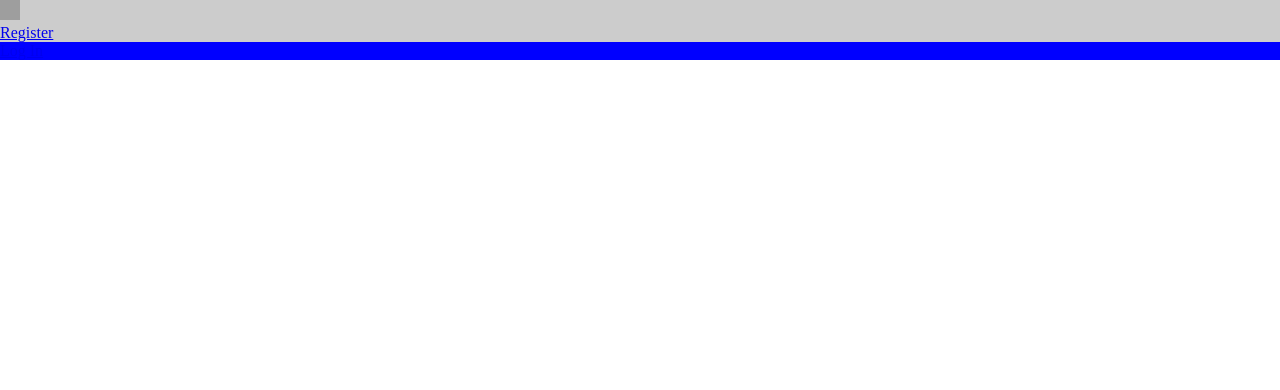
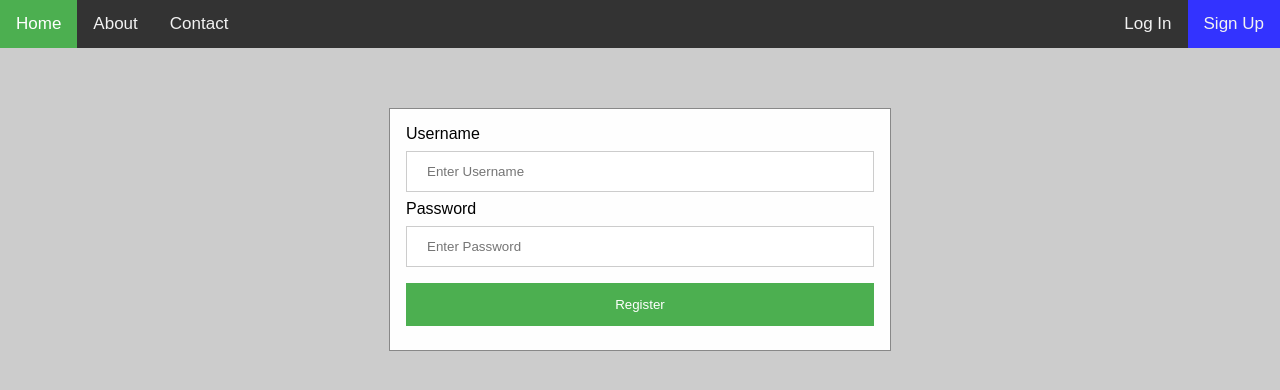
Before and after one commit to rschneider98/CS470APP, a Flask app: page /login in a window 1280 px wide. Shown: the top 390 px of the page. Run offline with Flask 2, Linux system fonts and the light colour scheme; grey boxes are pictures that could not be loaded.

Commit message:
finished web layout

```diff
--- a/src/main.py
+++ b/src/main.py
@@ -7,23 +7,25 @@ from flask import (
     redirect,
     url_for,
     request,
+    make_response,
     render_template
 )
 import mysql              # mysql connector library
 import sqlalchemy as sql  # sqlalchemy is used to connect to db
 import pandas as pd       # used to execute SQL statements on sqlalchemy engine
 import sha3               # cryptographic hash for user verification
+from markupsafe import escape
 
 # SET ENVIRONMENT VARIABLES FOR DB
 # since this will be run at the same location as DB these are formatted for local connections to DB
 host = "127.0.0.1"  # localhost
 port = 3306         # local port
 dbname = "music_library"
-user = os.environ["db_user"]
+dbuser = os.environ["db_user"]
 pwd = os.environ["db_pwd"]     # DO NOT hard-code this
 
 # create SQL engine for DB
-engine = sql.create_engine(f'mysql+mysqlconnector://{user}:{pwd}@{host}:{port}/{dbname}')
+engine = sql.create_engine(f'mysql+mysqlconnector://{dbuser}:{pwd}@{host}:{port}/{dbname}')
 
 # SET UP FLASK APPLICATION
 app = Flask(__name__)
@@ -32,25 +34,42 @@ app = Flask(__name__)
 @app.route('/')
 def index():
     # index route for webpage
+    # if cookie does not exist, then the get function returns None
+    user = request.cookies.get('userID')
+    if user is not None:
+        render_template("index.html", user=user)
     return render_template("index.html")
 
 
 @app.route('/about')
 def about():
     # return static information for about page
-    return 'Hello, World!'
+    # check if user is logged in to pass correct variables to template
+    user = request.cookies.get('userID')
+    if user is not None:
+        render_template("about.html", user=user)
+    return render_template("about.html")
 
 
 @app.route('/contact')
 def contact():
-    # return static contact page
-    return 'Hello, World!'
+    # return static contact page, check if user
+    # is logged in to pass correct variables to template
+    user = request.cookies.get('userID')
+    if user is not None:
+        render_template("contact.html", user=user)
+    return render_template("contact.html")
 
 
-@app.route('/signup')
+@app.route('/signup', methods=['POST', 'GET'])
 def signup():
+    if request.method == 'POST':
+        # verify that the passwords match
+        # verify that the username and email are unused
+        # update the user information with the new data
+        pass
     # create page to allow users to sign up
-    return 'Hello, World!'
+    return render_template("signup.html")
 
 
 @app.route('/login', methods=['POST', 'GET'])
@@ -59,7 +78,9 @@ def login():
     if request.method == 'POST':
         # verify user exists and validate password is correct
         # create user authorization cookie
-        user = request.form['nm']
+        if not request.cookies.get('foo'):
+            res = make_response("Setting a cookie")
+            res.set_cookie('foo', 'bar', max_age=60 * 60 * 24 * 365 * 2)
         return redirect(url_for('browse'))
     else:
         return render_template("login.html")
@@ -69,7 +90,7 @@ def login():
 def logout():
     # delete user authorization cookie
     # redirect to index
-    return 'Hello, World!'
+    return redirect(url_for('index'))
 
 
 @app.route('/browse')
@@ -86,16 +107,6 @@ def sitemap():
     return 'Hello, World!'
 
 
-
-
-
-def print_hi(name):
-    # Use a breakpoint in the code line below to debug your script.
-    print(f'Hi, {name}')  # Press Ctrl+F8 to toggle the breakpoint.
-
-
 # Press the green button in the gutter to run the script.
 if __name__ == '__main__':
-    print_hi('PyCharm')
-
-# See PyCharm help at https://www.jetbrains.com/help/pycharm/
+    pass
--- /dev/null
+++ b/src/static/forms.css
@@ -0,0 +1,52 @@
+body {
+    background-color: #cccccc;
+}
+
+/* Full-width input fields */
+input[type=text], input[type=password] {
+  width: 100%;
+  padding: 12px 20px;
+  margin: 8px 0;
+  display: inline-block;
+  border: 1px solid #ccc;
+  box-sizing: border-box;
+}
+
+/* Set a style for all buttons */
+button {
+  background-color: #4CAF50;
+  color: white;
+  padding: 14px 20px;
+  margin: 8px 0;
+  border: none;
+  cursor: pointer;
+  width: 100%;
+}
+
+button:hover {
+  opacity: 0.8;
+}
+
+.container {
+  padding: 16px;
+}
+
+/* The Modal (background) */
+.modal {
+  z-index: 1; /* Sit on top */
+  left: 0;
+  top: 0;
+  width: 100%; /* Full width */
+  height: 100%; /*  Full height */
+  overflow: auto; /* Enable scroll if needed */
+  padding-top: 60px;
+}
+
+/* Modal Content/Box */
+.modal-content {
+  background-color: #fefefe;
+  margin: 0 auto 0 auto; /* 0 from the top, 0 from the bottom and centered */
+  border: 1px solid #888;
+  width: 80%; /* Could be more or less, depending on screen size */
+  max-width: 500px;
+}
--- a/src/static/style.css
+++ b/src/static/style.css
@@ -1,29 +1,30 @@
-#header {
-    width: 100%;
-    height: 50px;
-    background-color: #cccccc;
-    padding: 0;
-    margin: 0;
-    position: fixed;
-    left: 0;
-    top: 0;
+body {
+  margin: 0;
+  font-family: Arial, Helvetica, sans-serif;
 }
 
-.nav_btn {
-    border: 2px;
-    border-color: #000000;
+.topnav {
+  overflow: hidden;
+  background-color: #333;
 }
 
-#login {
-    background-color: blue;
+.topnav a {
+  float: left;
+  color: #f2f2f2;
+  text-align: center;
+  padding: 14px 16px;
+  text-decoration: none;
+  font-size: 17px;
 }
 
-#logout {
-    background-color: blue;
+.topnav a:hover {
+  background-color: #ddd;
+  color: black;
 }
 
-#signup {
-    background-color: orange;
+.topnav a.active {
+  background-color: #4CAF50;
+  color: white;
 }
 
 .flash{
@@ -33,8 +34,8 @@
     background-color: red;
 }
 
-#content{
-    width: 100%;
-    padding: 0;
-    margin: 0;
+#centered {
+    width: 80%;
+    margin-left: auto;
+    margin-right: auto;
 }
--- a/src/templates/base.html
+++ b/src/templates/base.html
@@ -1,19 +1,22 @@
 <!doctype html>
 <head>
     <title>{% block title %}{% endblock %}</title>
-    <link rel="stylesheet" href="{{ url_for('static', filename='style.css') }}">
-    <link rel="stylesheet" href="{{ url_for('static', filename='style.css') }}">
+    <link rel="stylesheet" type="text/css" href="{{ url_for('static', filename='style.css') }}">
+    {% block head %}{% endblock %}
 </head>
-<header id="header">
-    <img src="{{ url_for('static', filename='logo.jpg') }}" alt="logo" width="20" height="20">
-    {% if g.user %}
-    <div><span>Hello, {{ g.user['username'] }}</span></div>
-    <div class="nav_btn" id="logout"><a href="{{ url_for('logout') }}">Log Out</a></div>
+<body>
+<div class="topnav">
+    <a class="active" href="{{ url_for('index') }}">Home</a>
+    <a href="{{ url_for('about') }}">About</a>
+    <a href="{{ url_for('contact') }}">Contact</a>
+    {% if user is defined %}
+    <span>Hello, {{user}}</span>
+    <a href="{{ url_for('logout') }}" style="float:right">Logout</a>
     {% else %}
-    <div class="nav_btn" id="signin"><a href="{{ url_for('signup') }}">Register</a></div>
-    <div class="nav_btn" id="login"><a href="{{ url_for('login') }}">Log In</a></div>
+    <a href="{{ url_for('signup') }}" style="float:right;background-color:#3333ff">Sign Up</a>
+    <a href="{{ url_for('login') }}" style="float:right">Log In</a>
     {% endif %}
-</header>
+</div>
 
 <div id="content">
   {% for message in get_flashed_messages() %}
@@ -21,3 +24,6 @@
   {% endfor %}
   {% block content %}{% endblock %}
 </div>
+
+</body>
+</html>
--- a/src/templates/login.html
+++ b/src/templates/login.html
@@ -1,15 +1,24 @@
 {% extends 'base.html' %}
 
+{% block head %}
+<link rel="stylesheet" type="text/css" href="{{ url_for('static', filename='forms.css') }}">
+{% endblock %}
+
 {% block header %}
-  <h1>{% block title %}Login{% endblock %}</h1>
+  <h1>{% block title %}Log In{% endblock %}</h1>
 {% endblock %}
 
 {% block content %}
-  <form method="post">
-    <label for="username">Username</label>
-    <input name="username" id="username" required>
-    <label for="password">Password</label>
-    <input type="password" name="password" id="password" required>
-    <input type="submit" value="Log in">
+<div id="id01" class="modal">
+  <form class="modal-content" method="post">
+    <div class="container">
+      <label for="username" class="form_elem">Username</label>
+      <input type="text" name="username" id="username" class="form_elem" placeholder="Enter Username" required>
+      <label for="password" class="form_elem">Password</label>
+      <input type="password" name="password" id="password" class="form_elem" placeholder="Enter Password" required>
+
+      <button type="submit">Register</button>
+    </div>
   </form>
+</div>
 {% endblock %}
```
Also changed, not shown: src/templates/about.html (added, +11 -0 lines), src/templates/contact.html (added, +11 -0 lines), src/templates/index.html (+16 -5 lines), src/templates/signup.html (+19 -6 lines), src/static/images/home_bkgd.jpg (added).
